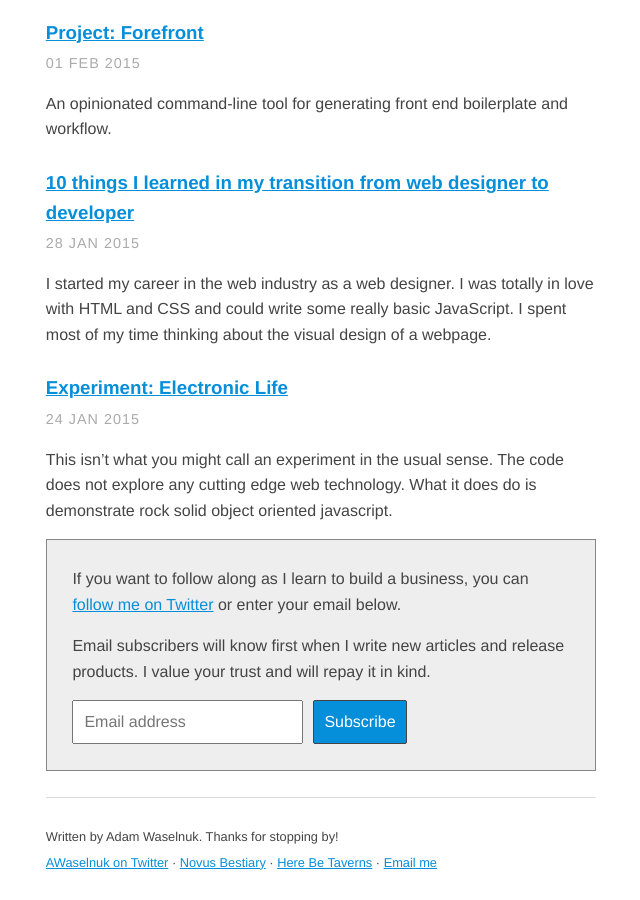
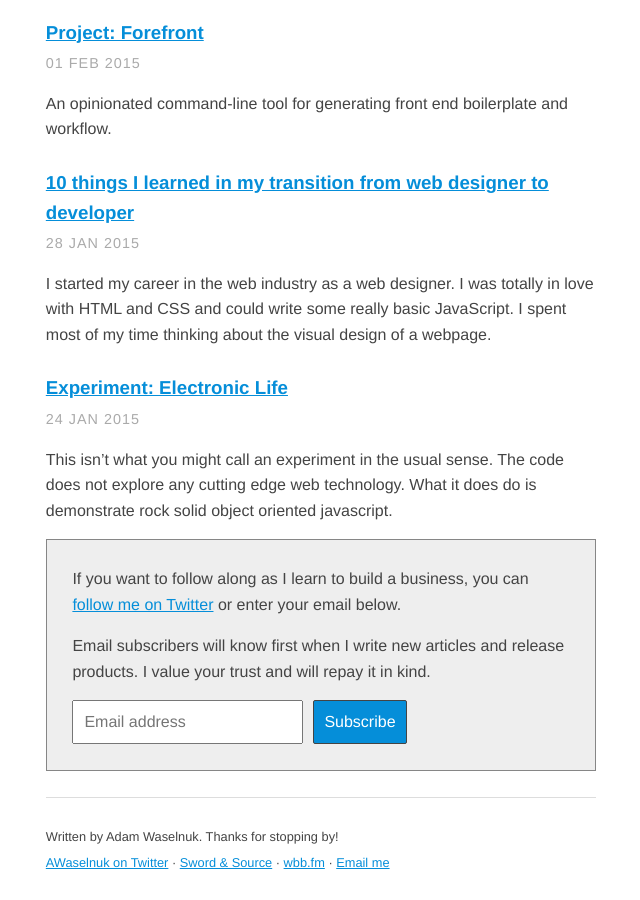
Before and after one commit to AWaselnuk/AWaselnuk.github.io, a Jekyll site: the page built from index.html, in a window 1280 px wide and 900 px high, scrolled down 2836 px. Shown: the whole window, without its empty margins (319-959 px from the left). Built offline with Jekyll 4.4.1, drawn with Linux system fonts in a browser that asks for light colours.

Commit message:
Update footer to add wbb.fm and Sword and Source

```diff
--- a/_includes/footer.html
+++ b/_includes/footer.html
@@ -6,9 +6,9 @@
       Written by Adam Waselnuk. Thanks for stopping by!<br />
       <a href="https://twitter.com/AWaselnuk">AWaselnuk on Twitter</a>
       &middot;
-      <a href="https://www.novusbestiary.com">Novus Bestiary</a>
+      <a href="https://swordandsource.ca">Sword &amp; Source</a>
       &middot;
-      <a href="http://www.herebetaverns.com">Here Be Taverns</a>
+      <a href="https://wbb.fm">wbb.fm</a>
       &middot;
       <a href="mailto:adam.waselnuk@gmail.com">Email me</a>
     </small>
```
